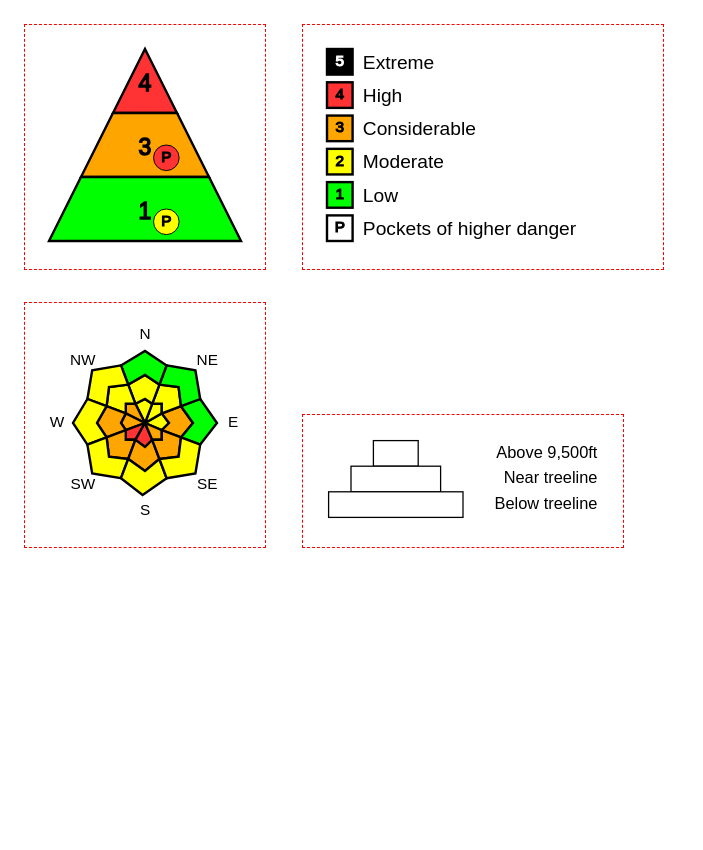
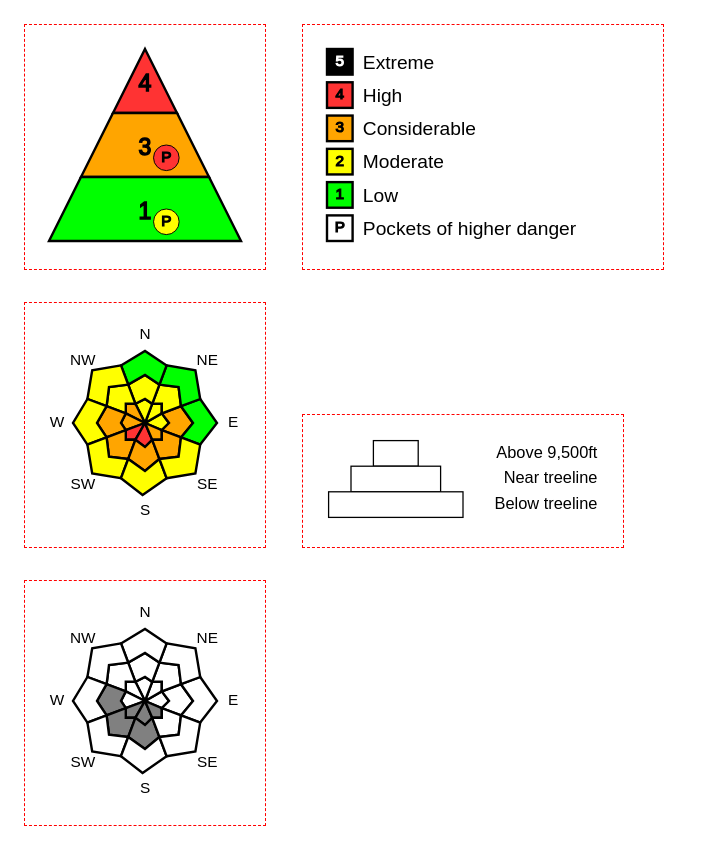
Before and after one commit to yemble/av-graphics, a website: page example.html in a window 1280 px wide. Shown: the whole page, without its empty margins (0-703 px from the left). Before the commit the page ends 800 px from the top, so only its background shows below. Drawn offline with Linux system fonts and the light colour scheme.

Commit message:
mono rose

```diff
--- a/example.html
+++ b/example.html
@@ -31,6 +31,9 @@
 		</section>
 			<div class="graphic"><svg id="rose1"/></div>
 			<div class="graphic"><svg id="legend2" style="height: 8em" /></div>
+		</section>
+		</section>
+			<div class="graphic"><svg id="rose2"/></div>
 		</section>
 
 		<script type="text/javascript">
@@ -83,6 +86,27 @@
 				aspect: 5/2
 			});
 
+			AvGraphics.drawRose(document.getElementById('rose2'), {
+				type: "mono",
+				data : [
+					{"selected": {
+						"nw": 0, "n": 0, "ne": 0,
+						"w":  0,         "e":  0,
+						"sw": 1, "s": 1, "se": 1
+					}},
+					{"selected": {
+						"nw": 0, "n": 0, "ne": 0,
+						"w":  1,         "e":  0,
+						"sw": 1, "s": 1, "se": 0
+					}},
+					{"selected": {
+						"nw": 0, "n": 0, "ne": 0,
+						"w":  0,         "e":  0,
+						"sw": 0, "s": 0, "se": 0
+					}},
+				]
+			});
+
 		</script>
 
 	</body>
--- a/src/avgraphics.js
+++ b/src/avgraphics.js
@@ -64,7 +64,10 @@ var AvGraphics = (function() {
 				moderate: 'yellow',
 				considerable: 'orange',
 				high: 'red',
-				extreme: 'black'
+				extreme: 'black',
+
+				selected: 'grey',
+				unselected: 'white'
 			}
 		},
 
@@ -388,12 +391,20 @@ var AvGraphics = (function() {
 						);
 					}
 
-					var danger = this.getDangerInfo({danger: level.dangers[heading]});
+					if(options.type && options.type == 'mono') {
+						polys.push({
+							points: points,
+							fill: (level.selected[heading] ? this.config.colors['selected'] : this.config.colors['unselected'])
+						});
+					}
+					else {
+						var danger = this.getDangerInfo({danger: level.dangers[heading]});
 
-					polys.push({
-						points: points,
-						fill: danger.fill
-					});
+						polys.push({
+							points: points,
+							fill: danger.fill
+						});
+					}
 				}
 			}
 
```
